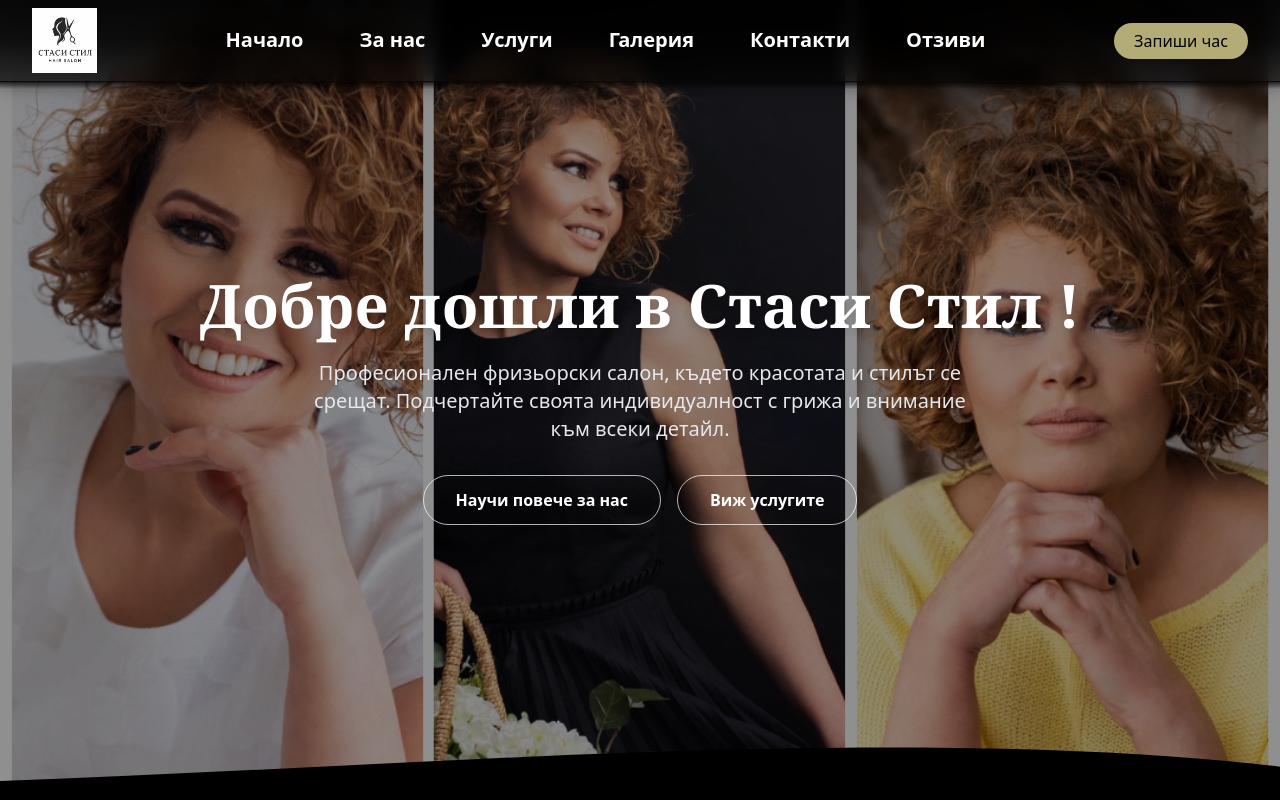
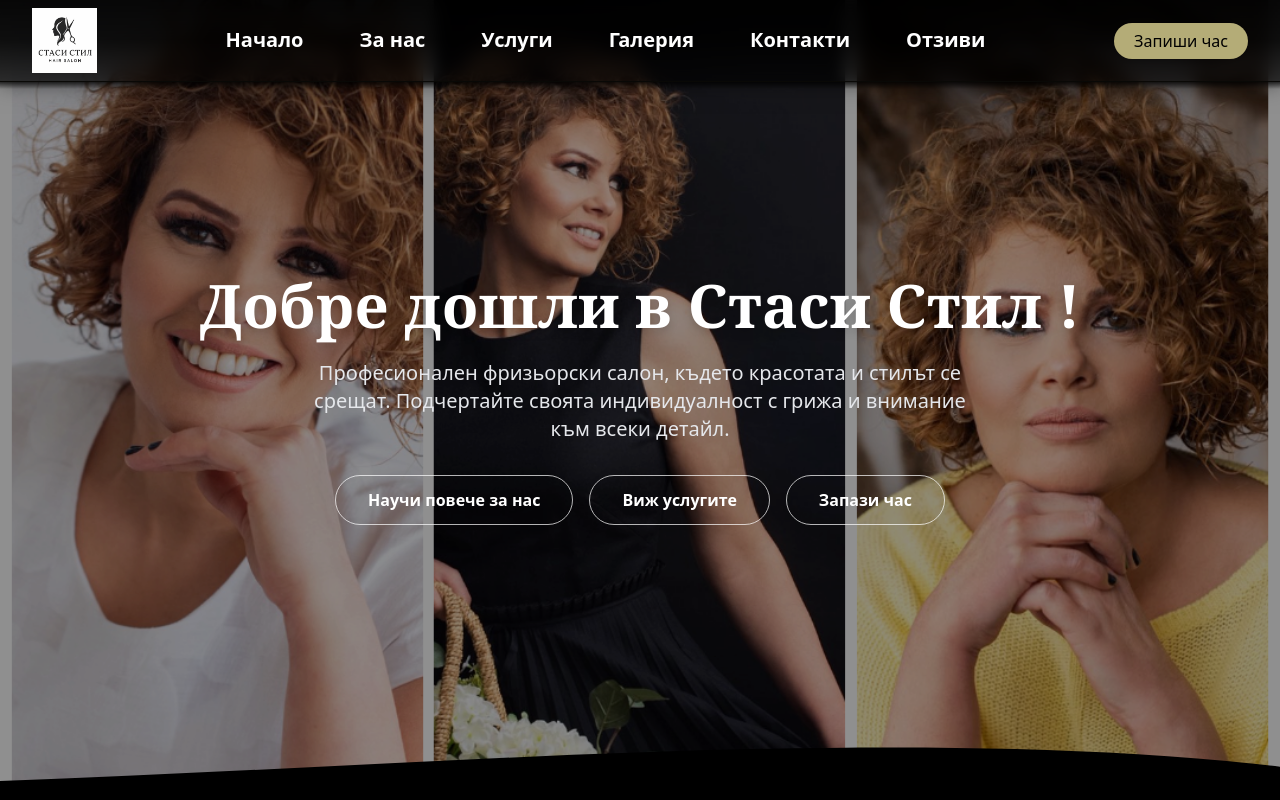
Before and after one commit to hope17ha/stasi-stil-react-nextjs-app, a Next.js app in the folder stasi-stil/: page / in a window 1280 px wide. Shown: the top 800 px of the page. Built offline with nearby package versions, Linux system fonts and the light colour scheme.

Commit message:
added: button on home page

```diff
--- a/stasi-stil/app/page.jsx
+++ b/stasi-stil/app/page.jsx
@@ -3,7 +3,6 @@ import Image from "next/image";
 export default function Home() {
     return (
         <main className="relative min-h-screen overflow-hidden text-white">
-            {/* Фоновият слой с паралакс и blur */}
 
             <div className="absolute inset-0">
                 <Image
@@ -48,6 +47,12 @@ export default function Home() {
                     >
                         Виж услугите
                     </a>
+                    <a
+                        href="#"
+                        className="bg-transparent border border-white/70 hover:bg-white/20 text-white font-semibold py-3 px-8 rounded-full transition-all duration-300"
+                    >
+                        Запази час
+                    </a>
                 </div>
             </section>
 
```
